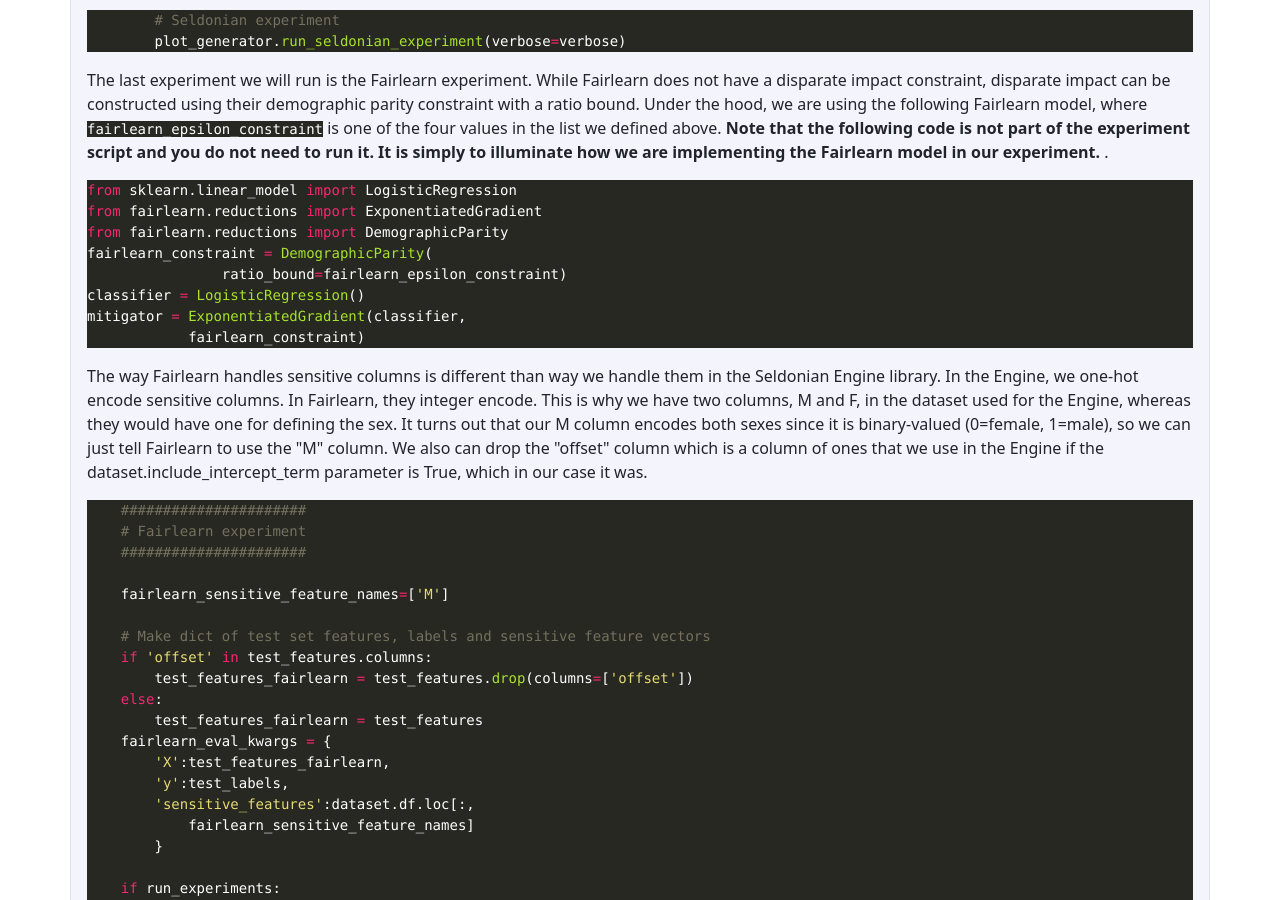
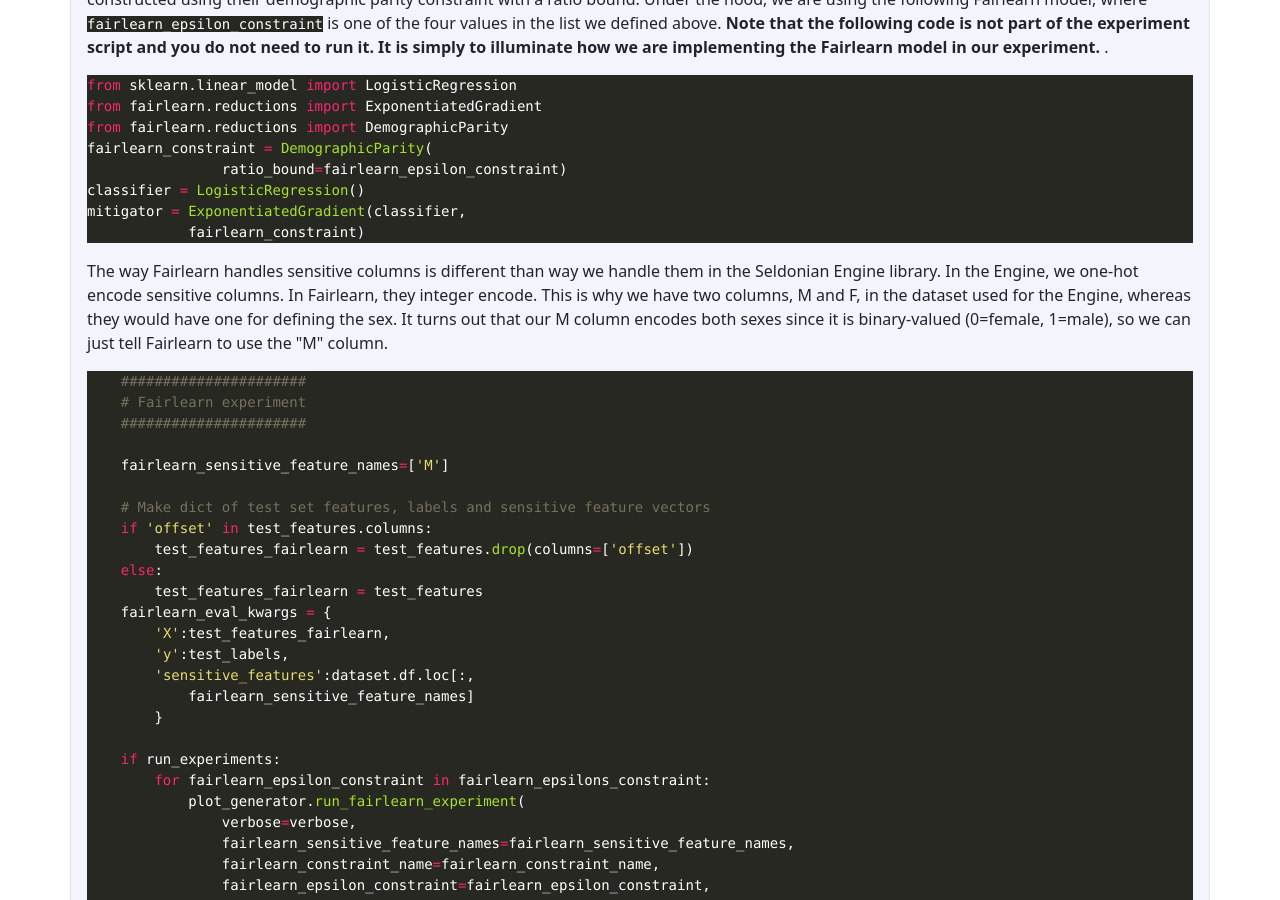
Before and after one commit to seldonian-framework/Tutorials, a Jekyll site: the page built from _tutorials/fair_loans_tutorial.md, in a window 1280 px wide and 900 px high, scrolled down 11636 px. Built offline with Jekyll 4.4.1, drawn with Linux system fonts in a browser that asks for light colours; formulas are drawn with MathJax 3; some of the changed text lies outside the part shown.

Commit message:
remove include_intercept_term from all code and snippets

```diff
--- a/_tutorials/fair_loans_tutorial.md
+++ b/_tutorials/fair_loans_tutorial.md
@@ -129,7 +129,6 @@
         filename=data_pth,
         metadata_filename=metadata_pth,
         include_sensitive_columns=False,
-        include_intercept_term=False,
         file_type='csv')
 
     # Define behavioral constraints
@@ -449,7 +448,6 @@
     dataset = spec.dataset
     label_column = dataset.label_column
     include_sensitive_columns = dataset.include_sensitive_columns
-    include_intercept_term = dataset.include_intercept_term
 
     test_features = dataset.df.loc[:,
         dataset.df.columns != label_column]
@@ -459,8 +457,6 @@
         test_features = test_features.drop(
             columns=dataset.sensitive_column_names)
 
-    if include_intercept_term:
-        test_features.insert(0,'offset',1.0) # inserts a column of 1's in place
 {% endhighlight python %}
 </p>
 <p>
@@ -543,7 +539,7 @@
 
 <p>
 
-The way Fairlearn handles sensitive columns is different than way we handle them in the Seldonian Engine library. In the Engine, we one-hot encode sensitive columns. In Fairlearn, they integer encode. This is why we have two columns, M and F, in the dataset used for the Engine, whereas they would have one for defining the sex. It turns out that our M column encodes both sexes since it is binary-valued (0=female, 1=male), so we can just tell Fairlearn to use the "M" column. We also can drop the "offset" column which is a column of ones that we use in the Engine if the dataset.include_intercept_term parameter is True, which in our case it was.
+The way Fairlearn handles sensitive columns is different than way we handle them in the Seldonian Engine library. In the Engine, we one-hot encode sensitive columns. In Fairlearn, they integer encode. This is why we have two columns, M and F, in the dataset used for the Engine, whereas they would have one for defining the sex. It turns out that our M column encodes both sexes since it is binary-valued (0=female, 1=male), so we can just tell Fairlearn to use the "M" column.
 
 {% highlight python %}
     ######################
@@ -643,7 +639,6 @@
     dataset = spec.dataset
     label_column = dataset.label_column
     include_sensitive_columns = dataset.include_sensitive_columns
-    include_intercept_term = dataset.include_intercept_term
 
     test_features = dataset.df.loc[:,
         dataset.df.columns != label_column]
@@ -652,9 +647,6 @@
     if not include_sensitive_columns:
         test_features = test_features.drop(
             columns=dataset.sensitive_column_names)
-
-    if include_intercept_term:
-        test_features.insert(0,'offset',1.0) # inserts a column of 1's in place
 
     # Setup performance evaluation function and kwargs
     # of the performance evaluation function
```
Also changed, not shown: _tutorials/custom_base_node.md (+2 -3 lines), _tutorials/science_GPA_tutorial.md (+0 -4 lines), 5 other files.
